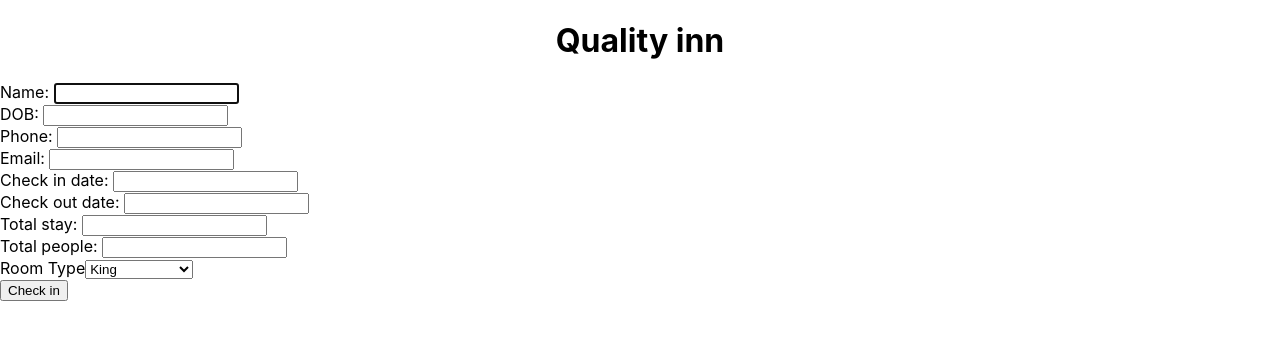
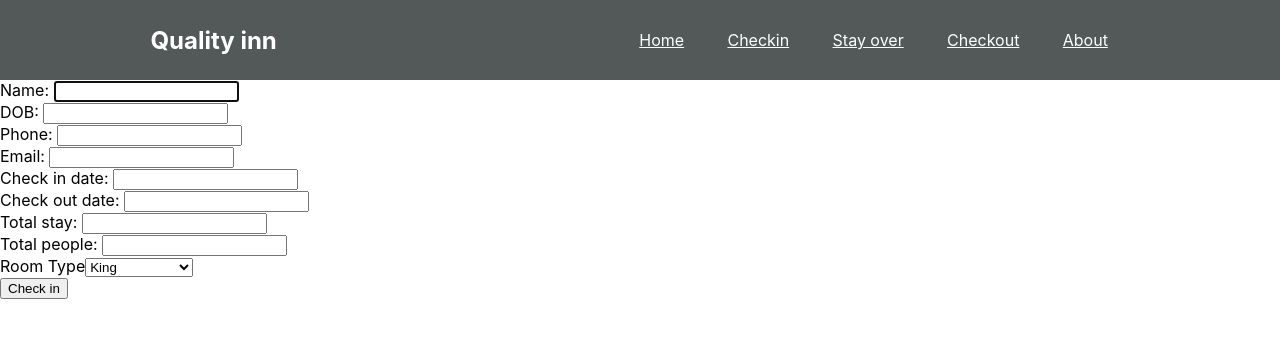
Before and after one commit to d7patel/motel, a React (Create React App) app: page /checkin in a window 1280 px wide. Shown: the top 340 px of the page. Built offline with nearby package versions, Linux system fonts and the light colour scheme.

Commit message:
created router

```diff
--- a/package.json
+++ b/package.json
@@ -8,6 +8,7 @@
     "@testing-library/user-event": "^7.1.2",
     "react": "^16.13.1",
     "react-dom": "^16.13.1",
+    "react-router-dom": "^5.1.2",
     "react-scripts": "3.4.1"
   },
   "scripts": {
--- a/src/App.css
+++ b/src/App.css
@@ -1,3 +1,20 @@
-h1{
+h1, h3{
   text-align: center;
 }
+
+nav{
+  display: flex;
+  justify-content: space-around;
+  align-items: center;
+  min-height: 10vh;
+  background: rgb(83, 88, 89);
+  color: white;
+}
+
+.nav-links{
+  width: 40%;
+  display: flex;
+  justify-content: space-around;
+  align-items: center;
+  list-style: none;
+}
--- a/src/App.js
+++ b/src/App.js
@@ -1,14 +1,34 @@
 import React from 'react';
 import logo from './logo.svg';
-import Index from './components/Index';
 import './App.css';
+import CheckIn from './components/CheckIn';
+import Navbar from './components/Navbar';
+import CheckOut from './components/CheckOut';
+import About from './components/About';
+import Stay from './components/Stay';
+import {BrowserRouter as Router, Switch, Route} from 'react-router-dom';
 
 function App() {
   return (
-    <div className="App">
-      <Index />
-    </div>
+    <Router>
+      <div className="App">
+        <Navbar />
+        <Switch>
+          <Route path="/" exact component={Home} />
+          <Route path="/about" component={About}/>
+          <Route path="/checkin" component={CheckIn}/>
+          <Route path="/stayover" component={Stay}/>
+          <Route path="/checkout" component={CheckOut}/>
+        </Switch>
+      </div>
+    </Router>
   );
 }
 
+const Home = () => (
+  <div>
+    <h1>Home page</h1>
+  </div>
+);
+
 export default App;
--- /dev/null
+++ b/src/components/About.js
@@ -0,0 +1,13 @@
+import React, { Component } from 'react'
+
+class About extends Component {
+    render() {
+        return (
+            <div>
+                <h3>About</h3>
+            </div>
+        )
+    }
+}
+
+export default About
--- a/src/components/Index.js
+++ b/src/components/CheckIn.js
@@ -1,6 +1,6 @@
 import React, { Component } from 'react'
 
-class Index extends Component {
+class CheckIn extends Component {
     constructor(props) {
         super(props)
         this.inputRef = React.createRef()
@@ -43,14 +43,13 @@
     render() {
         return (
             <form onSubmit={this.handleCheckIn}>
-                <h1>Quality inn</h1>
                 <div>
                     {this.state.message}
                 </div>
-                <div>
+                <div >
 
-                    <div><label>Name: </label>
-                    <input type="text" ref={this.inputRef} value= {this.state.name} onChange={this.handleName} /></div>
+                    <div className="checkin-form"><label>Name: </label>
+                    <input className="checkin-form" type="text" ref={this.inputRef} value= {this.state.name} onChange={this.handleName} /></div>
                     <div><label>DOB: </label>
                     <input type="text" value= {this.state.DOB} onChange={this.handleDOB} /></div>
                     <div><label>Phone: </label>
@@ -83,4 +82,4 @@
     }
 }
 
-export default Index
+export default CheckIn
--- /dev/null
+++ b/src/components/CheckOut.js
@@ -0,0 +1,13 @@
+import React, { Component } from 'react'
+
+class CheckOut extends Component {
+    render() {
+        return (
+            <div>
+                <h3>Check out</h3>
+            </div>
+        )
+    }
+}
+
+export default CheckOut
--- /dev/null
+++ b/src/components/Navbar.js
@@ -0,0 +1,32 @@
+import React from 'react';
+import {Link} from 'react-router-dom';
+
+function Navbar() {
+    const navStyle = {
+        color: 'white'
+    };
+    return (
+        <nav>
+            <h1>Quality inn</h1>
+            <ul className="nav-links">
+                <Link style={navStyle} to="/">
+                    <li>Home</li>
+                </Link>
+                <Link style={navStyle} to="/checkin">
+                    <li>Checkin</li>
+                </Link>
+                <Link style={navStyle} to="/stayover">
+                    <li>Stay over</li>
+                </Link>
+                <Link style={navStyle} to="/checkout">
+                    <li>Checkout</li>
+                </Link>
+                <Link style={navStyle} to="/about">
+                    <li>About</li>
+                </Link>
+            </ul>
+        </nav>
+    )
+}
+
+export default Navbar
--- /dev/null
+++ b/src/components/Stay.js
@@ -0,0 +1,13 @@
+import React, { Component } from 'react'
+
+class Stay extends Component {
+    render() {
+        return (
+            <div>
+                <h3>Stay over</h3>
+            </div>
+        )
+    }
+}
+
+export default Stay
```
Also changed, not shown: 1 other file (tests, documents, lock files or other folders).
